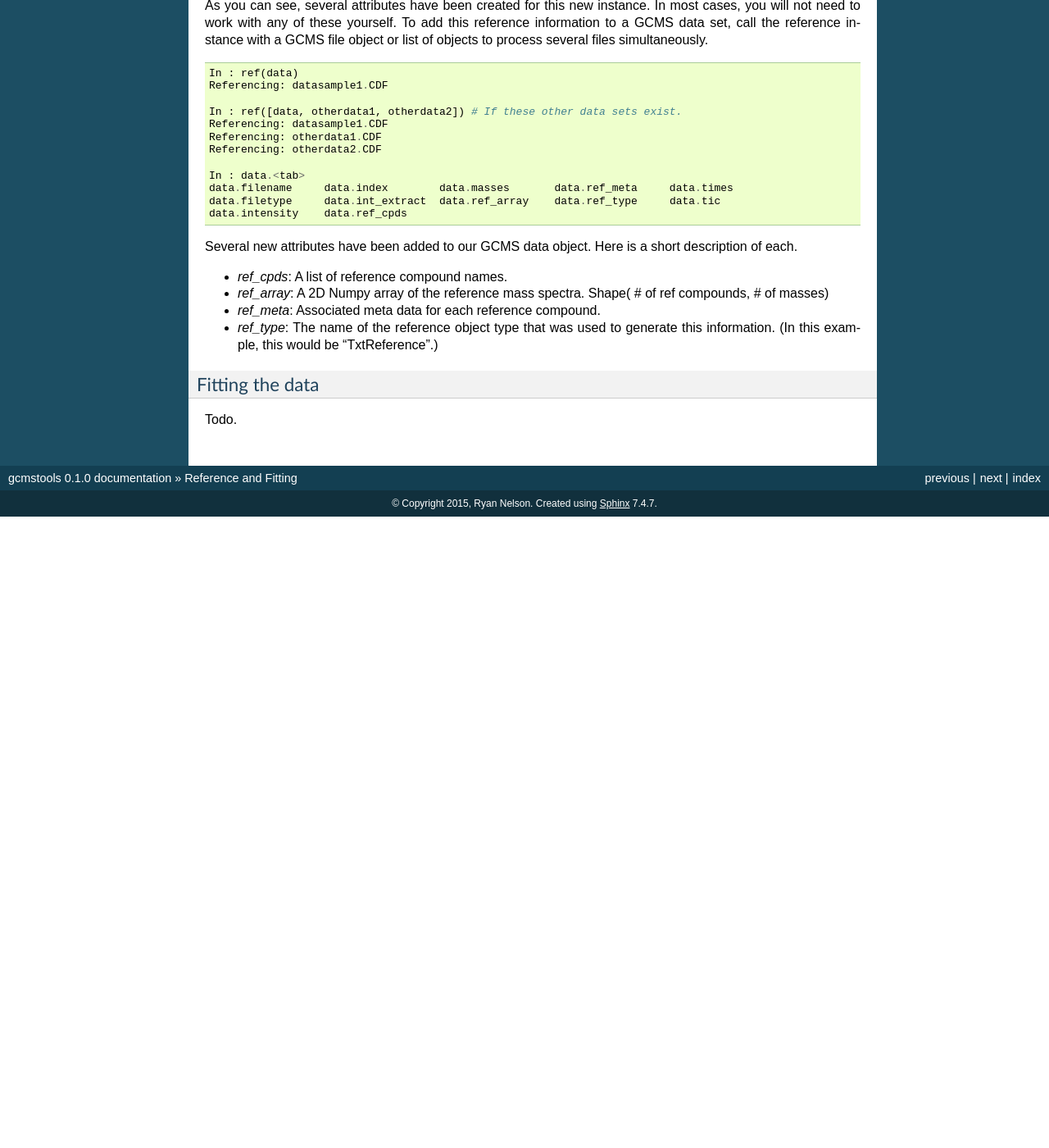
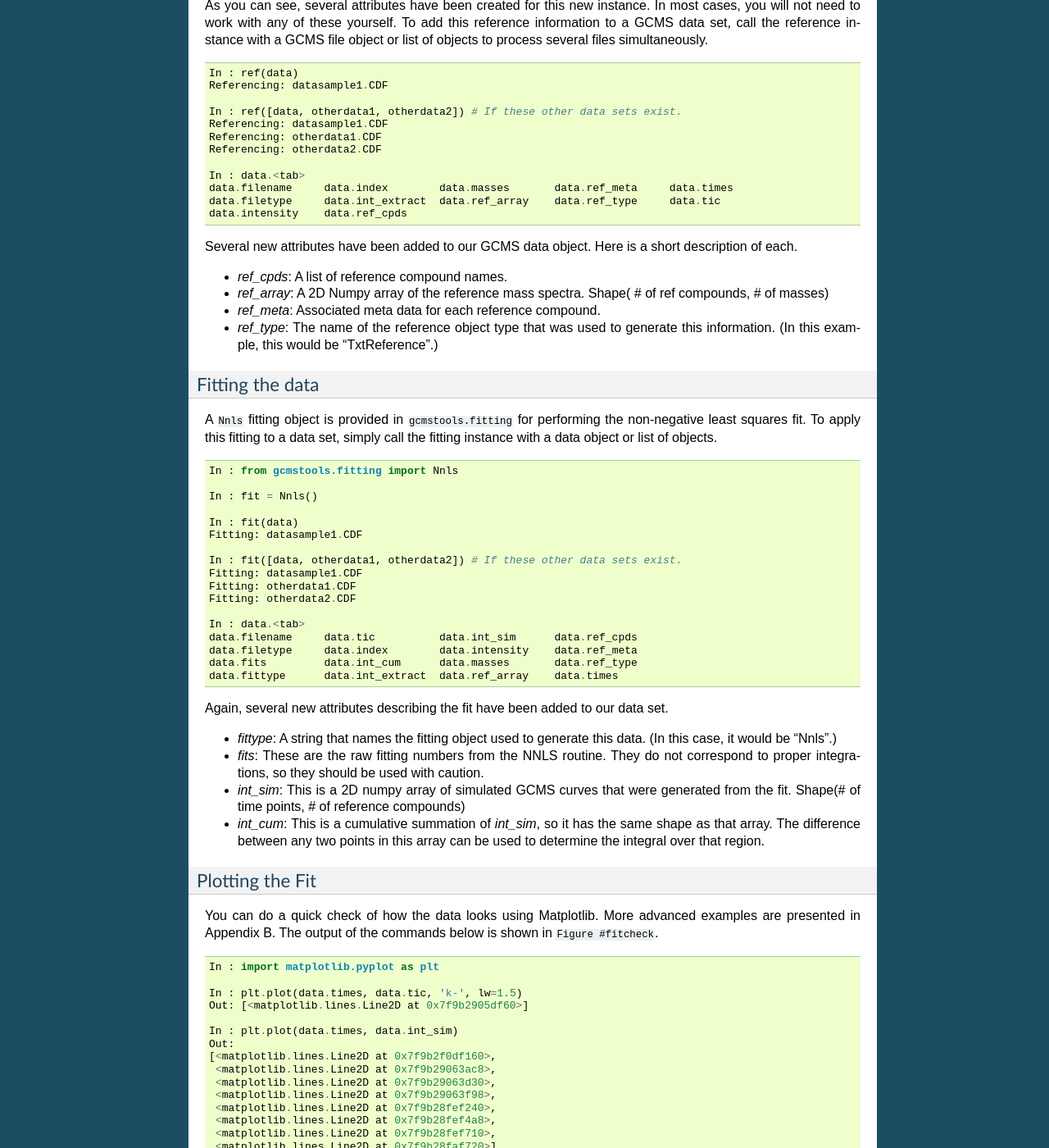
Before and after one commit to rnelsonchem/gcmstools, a Sphinx documentation site: the page built from docs/fitting.rst, in a window 1280 px wide and 1400 px high, scrolled down 1321 px. Shown: the whole window at 82% size. Built offline with Sphinx 7.4.7, drawn with Linux system fonts in a browser that asks for light colours; cross-references to code outside the pages are shown as plain code; before the commit the page ends 1951 px from its top, so only the background shows below that; some of the changed text lies outside the part shown.

Commit message:
Added fitting section and figure

```diff
--- a/docs/fitting.rst
+++ b/docs/fitting.rst
@@ -121,4 +121,80 @@
 Fitting the data
 ++++++++++++++++
 
-Todo.
+A ``Nnls`` fitting object is provided in ``gcmstools.fitting`` for performing
+the non-negative least squares fit. To apply this fitting to a data set,
+simply call the fitting instance with a data object or list of objects.
+
+.. code::
+
+    In : from gcmstools.fitting import Nnls
+
+    In : fit = Nnls()
+
+    In : fit(data)
+    Fitting: datasample1.CDF
+
+    In : fit([data, otherdata1, otherdata2]) # If these other data sets exist.
+    Fitting: datasample1.CDF
+    Fitting: otherdata1.CDF
+    Fitting: otherdata2.CDF
+
+    In : data.<tab>
+    data.filename     data.tic          data.int_sim      data.ref_cpds
+    data.filetype     data.index        data.intensity    data.ref_meta
+    data.fits         data.int_cum      data.masses       data.ref_type
+    data.fittype      data.int_extract  data.ref_array    data.times
+
+Again, several new attributes describing the fit have been added to our data
+set.
+
+* *fittype*: A string that names the fitting object used to generate this
+  data. (In this case, it would be "Nnls".)
+
+* *fits*: These are the raw fitting numbers from the NNLS routine. They do not
+  correspond to proper integrations, so they should be used with caution.
+
+* *int_sim*: This is a 2D numpy array of simulated GCMS curves that were
+  generated from the fit. Shape(# of time points, # of reference compounds)
+
+* *int_cum*: This is a cumulative summation of *int_sim*, so it has the same
+  shape as that array. The difference between any two points in this array can
+  be used to determine the integral over that region.
+
+Plotting the Fit
+++++++++++++++++
+
+You can do a quick check of how the data looks using Matplotlib. More advanced
+examples are presented in Appendix B. The output of the commands below is
+shown in :num:`Figure #fitcheck`.
+
+.. code::
+
+    In : import matplotlib.pyplot as plt
+
+    In : plt.plot(data.times, data.tic, 'k-', lw=1.5)
+    Out: [<matplotlib.lines.Line2D at 0x7f9b2905df60>]
+
+    In : plt.plot(data.times, data.int_sim)
+    Out:
+    [<matplotlib.lines.Line2D at 0x7f9b2f0df160>,
+     <matplotlib.lines.Line2D at 0x7f9b29063ac8>,
+     <matplotlib.lines.Line2D at 0x7f9b29063d30>,
+     <matplotlib.lines.Line2D at 0x7f9b29063f98>,
+     <matplotlib.lines.Line2D at 0x7f9b28fef240>,
+     <matplotlib.lines.Line2D at 0x7f9b28fef4a8>,
+     <matplotlib.lines.Line2D at 0x7f9b28fef710>,
+     <matplotlib.lines.Line2D at 0x7f9b28faf720>]
+
+    In : plt.legend(["TIC",] + data.ref_cpds) # This isn't necessary
+    Out: <matplotlib.legend.Legend at 0x7f9b25a35438>
+
+    In : plt.show()
+
+.. _fitcheck:
+
+.. figure:: _static/images/fitcheck.png
+    :width: 3.5in
+
+    An interactive check of our fit. This has been zoomed in a little to
+    highlight the fit and data.
```
Also changed, not shown: docs/_static/images/fitcheck.png (added).
